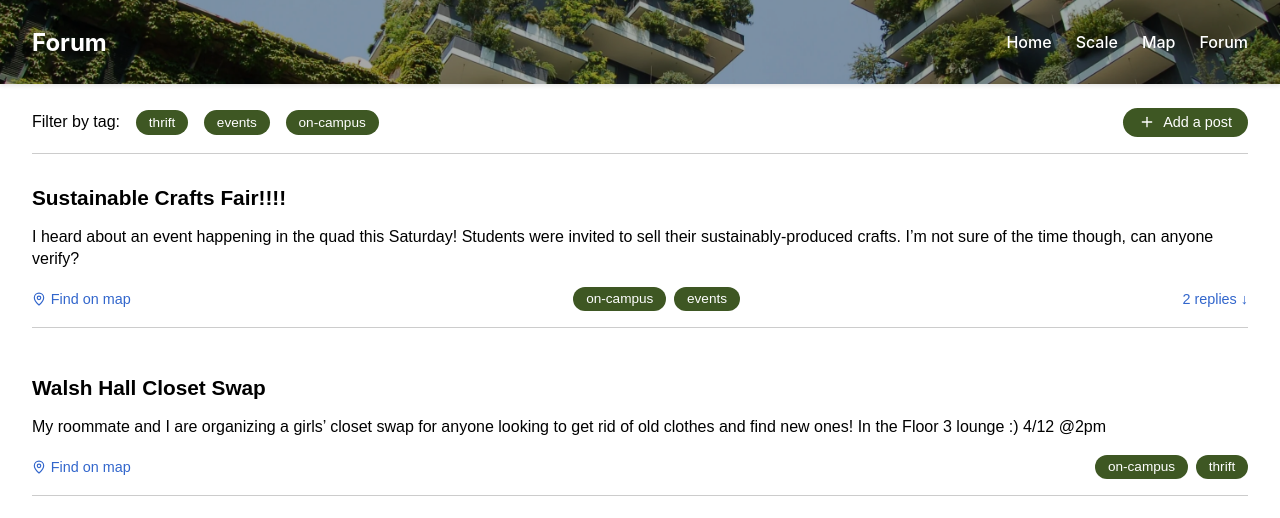
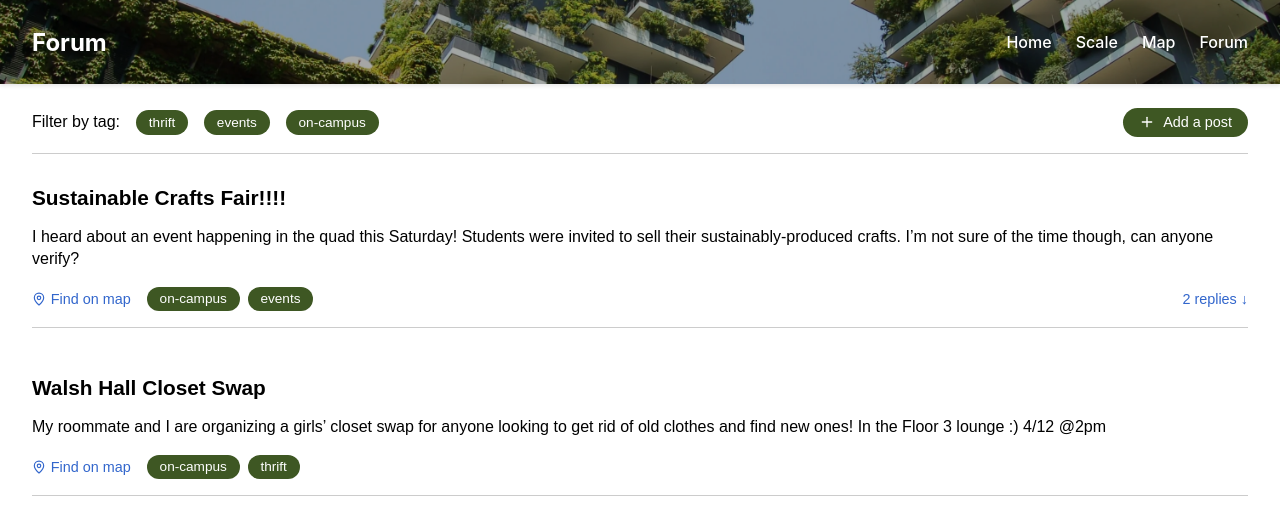
Before and after one commit to jasroopdhingra/EcoHub, a React (Create React App) app in the folder ecohub/: page /forum in a window 1280 px wide. Shown: the top 518 px of the page. Built offline with nearby package versions, Linux system fonts and the light colour scheme.

Commit message:
Adding filter by tag to forum

```diff
--- a/ecohub/src/components/ForumPostCard.jsx
+++ b/ecohub/src/components/ForumPostCard.jsx
@@ -15,7 +15,9 @@ export default function ForumPostCard({ post }) {
     <div className={styles.postCard}>
       <h2 className={styles.postTitle}>{post.title}</h2>
       <p className={styles.postDesc}>{post.description}</p>
+
       <div className={styles.postFooter}>
+        <div className={styles.infoRow}>
           <a href="#" className={styles.link}>
             <MapPin size={14} />
             Find on map
@@ -27,12 +29,15 @@ export default function ForumPostCard({ post }) {
               </span>
             ))}
           </div>
+        </div>
+
         {repliesCount > 0 && (
           <a href="#" className={styles.repliesButton} onClick={toggleReplies}>
             {showReplies ? "Hide replies ↑" : `${repliesCount} replies ↓`}
           </a>
         )}
       </div>
+
       {showReplies && (
         <div className={styles.replyContainer}>
           {post.replies.map((reply, idx) => (
--- a/ecohub/src/pages/Forum.jsx
+++ b/ecohub/src/pages/Forum.jsx
@@ -1,4 +1,5 @@
-import React from 'react';
+// Forum.jsx
+import React, { useState } from 'react';
 import { Plus } from 'lucide-react';
 import { useNavigate } from 'react-router-dom';
 import Navbar from "../components/Navbar.jsx";
@@ -19,6 +20,19 @@ const NewPost = () => {
 
 const Forum = () => {
   const posts = initialStore["forum-posts"];
+  const [activeTag, setActiveTag] = useState('');
+
+  const handleTagClick = (tag) => {
+    if (activeTag === tag) {
+      setActiveTag('');
+    } else {
+      setActiveTag(tag);
+    }
+  };
+
+  const filteredPosts = posts.filter(post =>
+    activeTag === '' || post.tags.includes(activeTag)
+  );
 
   return (
     <>
@@ -26,15 +40,30 @@ const Forum = () => {
       <div className={styles.forumContainer}>
         <div className={styles.tagFilters}>
           <span>Filter by tag:</span>
-          <span className={styles.tag}>thrift</span>
-          <span className={styles.tag}>events</span>
-          <span className={styles.tag}>on-campus</span>
+          <span
+            className={styles.tag}
+            onClick={() => handleTagClick('thrift')}
+          >
+            thrift
+          </span>
+          <span
+            className={styles.tag}
+            onClick={() => handleTagClick('events')}
+          >
+            events
+          </span>
+          <span
+            className={styles.tag}
+            onClick={() => handleTagClick('on-campus')}
+          >
+            on-campus
+          </span>
           <NewPost />
         </div>
 
         <hr className={styles.divider} />
 
-        {posts.map((post, index) => (
+        {filteredPosts.map((post, index) => (
           <ForumPostCard key={index} post={post} />
         ))}
       </div>
--- a/ecohub/src/pages/HomePage.jsx
+++ b/ecohub/src/pages/HomePage.jsx
@@ -1,4 +1,3 @@
-// HomePage.jsx
 import React from 'react';
 import HomePageNavbar from '../components/HomePageNavbar.jsx';
 import css from '../styles/HomePage.module.css';
--- a/ecohub/src/styles/Forum.module.css
+++ b/ecohub/src/styles/Forum.module.css
@@ -33,13 +33,6 @@
     margin-bottom: 1rem;
   }
 
-  .tag {
-    background-color: #3e5723;
-    color: white;
-    padding: 0.3rem 0.8rem;
-    border-radius: 999px;
-    font-size: 0.85rem;
-  }
 
   .divider {
     border: none;
@@ -103,8 +96,14 @@
     font-size: 0.9rem;
   }
 
-  .postTags {
+  .infoRow {
     display: flex;
+    align-items: center;
+    gap: 1rem;
+  }
+    .postTags {
+    display: flex;
+    align-items: center;
     gap: 0.5rem;
   }
 
@@ -143,3 +142,12 @@
     font-size: 0.9rem;
     color: #333;
   }
+  .tag {
+    background-color: #3e5723;
+    color: white;
+    padding: 0.3rem 0.8rem;
+    border-radius: 999px;
+    font-size: 0.85rem;
+    cursor: pointer;
+
+  }
```
Lines whose indentation alone changed are shown as unchanged.
